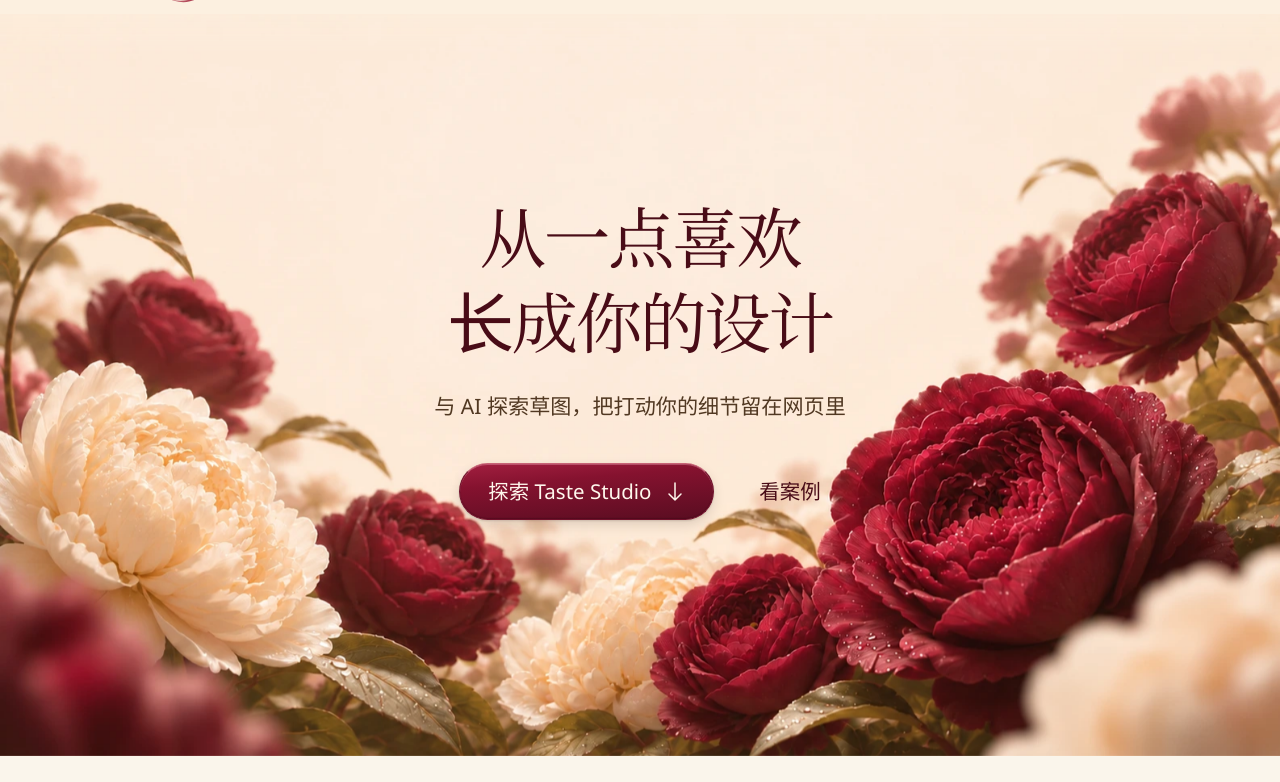
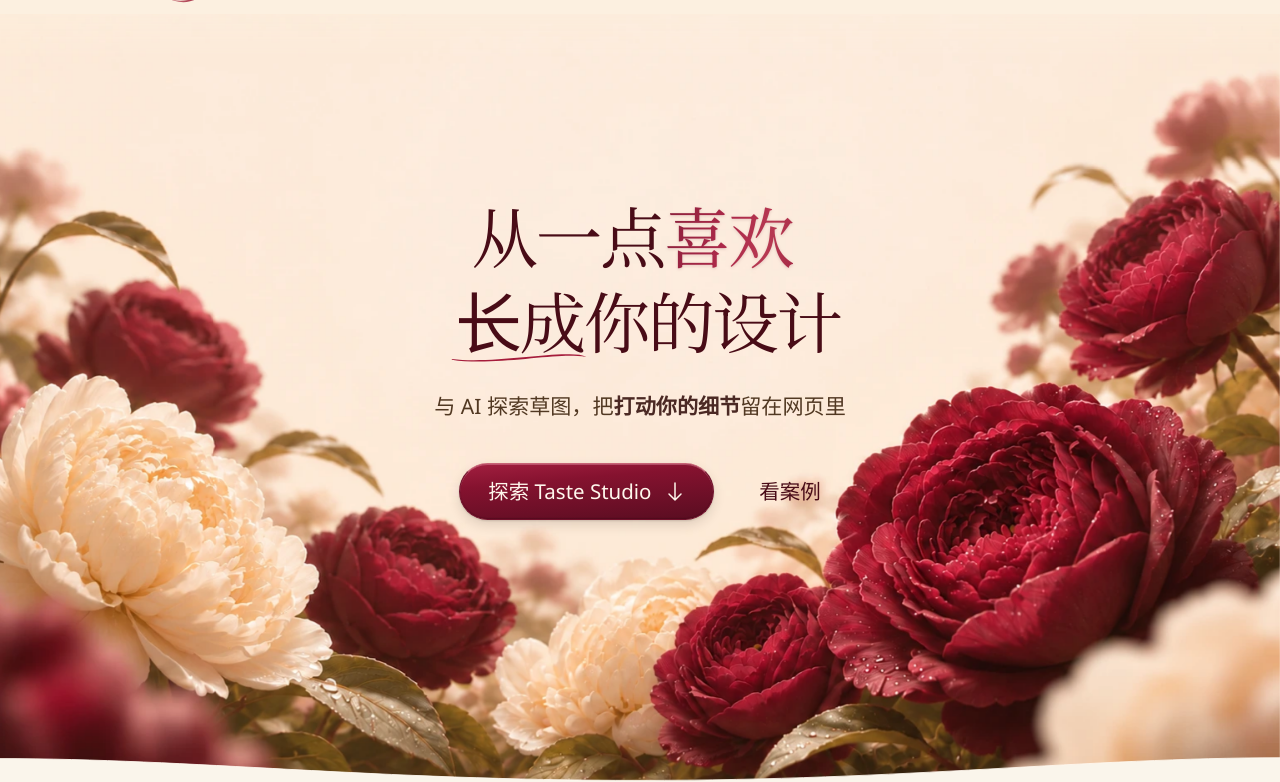
Before and after one commit to Annabelle0726/taste-studio, a plain HTML site: page index.html in a window 1280 px wide. Shown: the part 44-826 px from the top of the page. Drawn offline with Linux system fonts and the light colour scheme.

Commit message:
Refine homepage headline and extend the full-screen flower hero

```diff
--- a/assets/home.css
+++ b/assets/home.css
@@ -1,13 +1,42 @@
 /* Selected peony garden: photographic background and independent live UI. */
 :root{--home-sans:"Segoe UI","PingFang SC","Microsoft YaHei",sans-serif;--home-paper:#fcf0e0;--head:58px}
-.home-landing{position:relative;isolation:isolate;height:100svh;margin-top:calc(-1 * var(--head));background:var(--home-paper);display:flex;justify-content:center;align-items:center}
-.home-image{position:absolute;inset:0;z-index:-1;pointer-events:none;overflow:hidden;mask-image:linear-gradient(transparent,#000 12%)}
+.home-landing{
+ --home-edge-height:clamp(16px,2.1vw,34px);
+ position:relative;isolation:isolate;height:100svh;
+ margin-top:calc(-1 * var(--head));margin-bottom:var(--home-edge-height);
+ background:var(--home-paper);display:flex;justify-content:center;align-items:center
+}
+/* Continue the same photograph under the curved edge, below the first screen. */
+.home-image{position:absolute;inset:0 0 calc(-1 * var(--home-edge-height));z-index:-1;pointer-events:none;overflow:hidden;mask-image:linear-gradient(transparent,#000 12%)}
 .home-image img{display:block;width:100%;height:100%;object-fit:cover;object-position:center top;position:absolute;inset:0;animation:home-photo-settle 500ms ease-out both}
 @keyframes home-photo-settle{from{opacity:.88}to{opacity:1}}
 
 .home-content{position:relative;width:min(90%,900px);margin:0 auto;text-align:center}
-.home-content h1{font:400 clamp(44px,5.2vw,82px)/1.28 var(--serif);letter-spacing:-.035em;color:#490c17}.home-content h1 span{display:block}
+.home-content h1{font:400 clamp(44px,5.2vw,82px)/1.28 var(--serif);letter-spacing:-.035em;color:#490c17}
+.home-title-line{display:block}
+.home-title-line:first-child{transform:translateX(-.12em)}
+.home-title-line:last-child{transform:translateX(.12em)}
+.home-title-highlight{display:inline-block;color:#9b2442}
+@supports(background-clip:text){
+ .home-title-highlight{
+  color:transparent;background:linear-gradient(105deg,#88203b 0%,#ac2949 48%,#b73952 78%,#a52a46 100%);
+  background-clip:text;filter:drop-shadow(0 .016em .024em #6c13302c)
+ }
+}
+.home-title-growth{position:relative;display:inline-block}
+.home-title-growth svg{
+ position:absolute;left:-.06em;bottom:-.015em;width:calc(100% + .12em);height:.15em;
+ fill:#a51c3b;pointer-events:none
+}
 .home-description{margin-top:26px;font:400 clamp(16px,1.65vw,25px)/1.75 var(--home-sans);color:#513822;text-wrap:balance}
+.home-description strong{font-weight:650;color:#4b2924}
+.home-paper-edge{position:absolute;inset:100% 0 auto;width:100%;height:calc(var(--home-edge-height) + 1px);display:block;fill:var(--cream);pointer-events:none}
+.home-paper-rim{fill:none;stroke:#fff8ef;stroke-width:1;opacity:.85}
+@media(forced-colors:active){
+ .home-landing{--home-edge-height:0px}
+ .home-title-highlight{background:none;color:CanvasText;filter:none}
+ .home-title-growth svg,.home-paper-edge{display:none}
+}
 .home-actions{display:flex;align-items:center;justify-content:center;gap:clamp(28px,3.5vw,56px);margin-top:38px;font:400 clamp(15px,1.6vw,23px)/1.5 var(--home-sans)}
 .home-actions a{display:inline-flex;align-items:center;justify-content:center;min-height:52px;touch-action:manipulation}
 .home-primary{gap:14px;padding:12px 28px;border:1px solid #70112b;border-top-color:#c76476;border-radius:999px;color:#fff7ed;background:linear-gradient(175deg,#a31f40 0%,#85122f 32%,#590d21 100%);box-shadow:inset 0 1px 0 #ffc3cf50,inset 0 -1px 1px #34051255,0 5px 12px #30251f24,0 1px 2px #30251f26;transition:box-shadow 160ms,filter 160ms,transform 120ms}
@@ -29,6 +58,7 @@
  .mast.at-top{background:var(--home-paper)}
  .mast-inner{width:calc(100% - 32px)}.mast .wordmark{font-size:22px}.mast .wordmark::after{width:2.1em}.mast nav{gap:2px;font-size:12px}.mast nav a,.mast nav a[href="#workflow"]{width:38px;min-height:44px;justify-content:center}.mast nav .home-link{width:38px}.mast nav a span{display:none}.mast nav svg{width:16px;height:16px}
  .home-content{width:100%;padding:0 20px}.home-content h1{font-size:clamp(38px,9.8vw,58px);line-height:1.38}
+ .home-title-line:first-child,.home-title-line:last-child{transform:none}
  .home-description{max-width:21em;margin:22px auto 0;font-size:15px;line-height:1.85}.home-actions{margin-top:28px;gap:25px;font-size:15px}.home-primary{padding:12px 21px;gap:12px}
  .home-image{top:15%;background:var(--home-paper);mask-image:linear-gradient(transparent,#000 24%)}.home-image img{height:135%;top:auto;bottom:0;object-position:50% 100%}
 }
--- a/index.html
+++ b/index.html
@@ -13,7 +13,7 @@
     <link rel="stylesheet" href="assets/promo.css?v=20261124rail2">
     <script defer src="assets/promo.js?v=20261124layers1"></script>
     <link rel="stylesheet" href="assets/review-visual.css?v=20261124r2">
-    <link rel="stylesheet" href="assets/home.css?v=20261124dew">
+    <link rel="stylesheet" href="assets/home.css?v=20261125fullhero">
     <link rel="stylesheet" href="assets/closing.css?v=20261125signature">
 </head>
 <body id="top">
@@ -52,8 +52,11 @@
         <div class="home-image" aria-hidden="true"><img src="assets/home-peony-garden.webp" width="1586" height="992"
                                                         fetchpriority="high" alt=""></div>
         <div class="home-content">
-            <h1 id="headline"><span>从一点喜欢</span><span>长成你的设计</span></h1>
-            <p class="home-description">与 AI 探索草图，把打动你的细节留在网页里</p>
+            <h1 id="headline">
+                <span class="home-title-line">从一点<span class="home-title-highlight">喜欢</span></span>
+                <span class="home-title-line"><span class="home-title-growth">长成<svg viewBox="0 0 170 15" preserveAspectRatio="none" aria-hidden="true" focusable="false"><path d="M1 9C45 16 114 1 148 2c9 0 16 1 21 4-8-2-14-2-21-2C113 4 45 19 1 10Z"/></svg></span>你的设计</span>
+            </h1>
+            <p class="home-description">与 AI 探索草图，把<strong>打动你的细节</strong>留在网页里</p>
             <nav class="home-actions" aria-label="探索 Taste Studio">
                 <a class="home-primary" href="#workflow">探索 Taste Studio
                     <svg aria-hidden="true" width="20" height="24" viewBox="0 0 20 24" fill="none">
@@ -64,6 +67,10 @@
                 <a class="home-case-link" href="#examples">看案例</a>
             </nav>
         </div>
+        <svg class="home-paper-edge" viewBox="0 0 1200 32" preserveAspectRatio="none" aria-hidden="true" focusable="false">
+            <path d="M0 3C180 3 350 28 600 28S1020 2 1200 2V32H0Z"/>
+            <path class="home-paper-rim" d="M0 3C180 3 350 28 600 28S1020 2 1200 2" vector-effect="non-scaling-stroke"/>
+        </svg>
     </section>
     <div class="reader wrap">
         <aside class="reader-tools">
```
Also changed, not shown: 1 other file.
